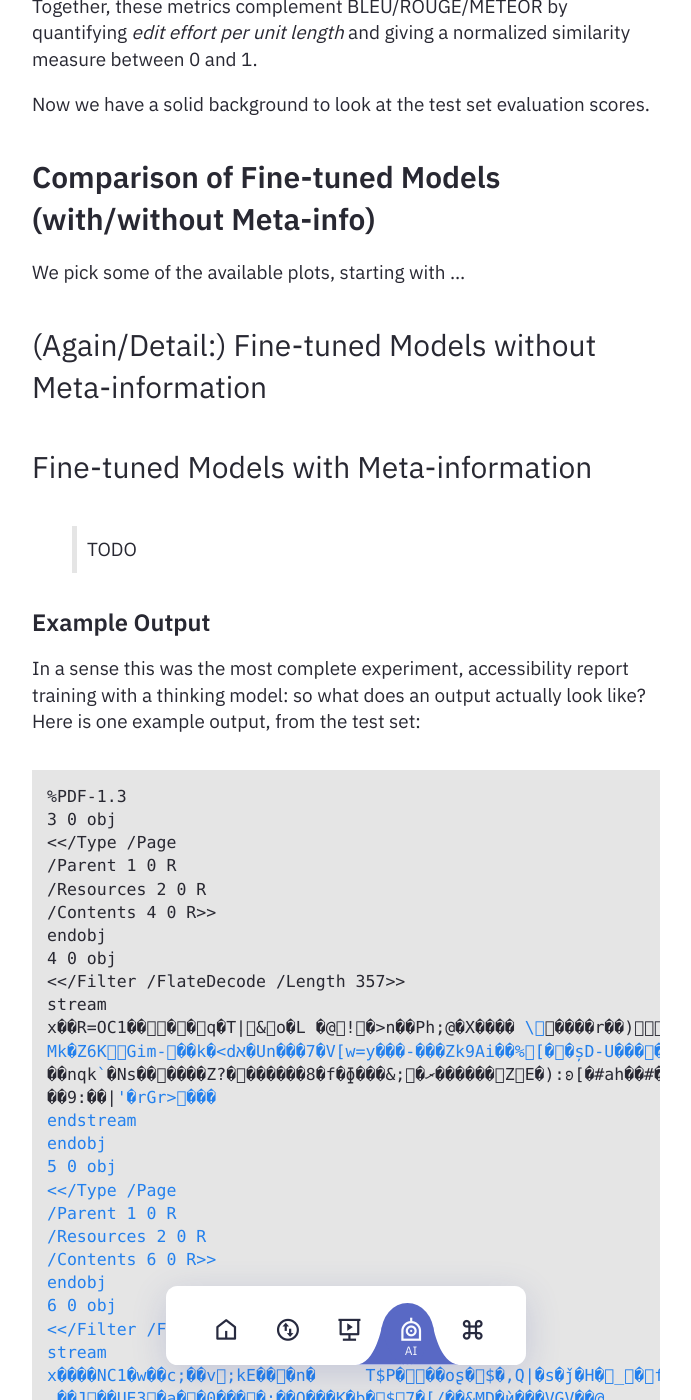
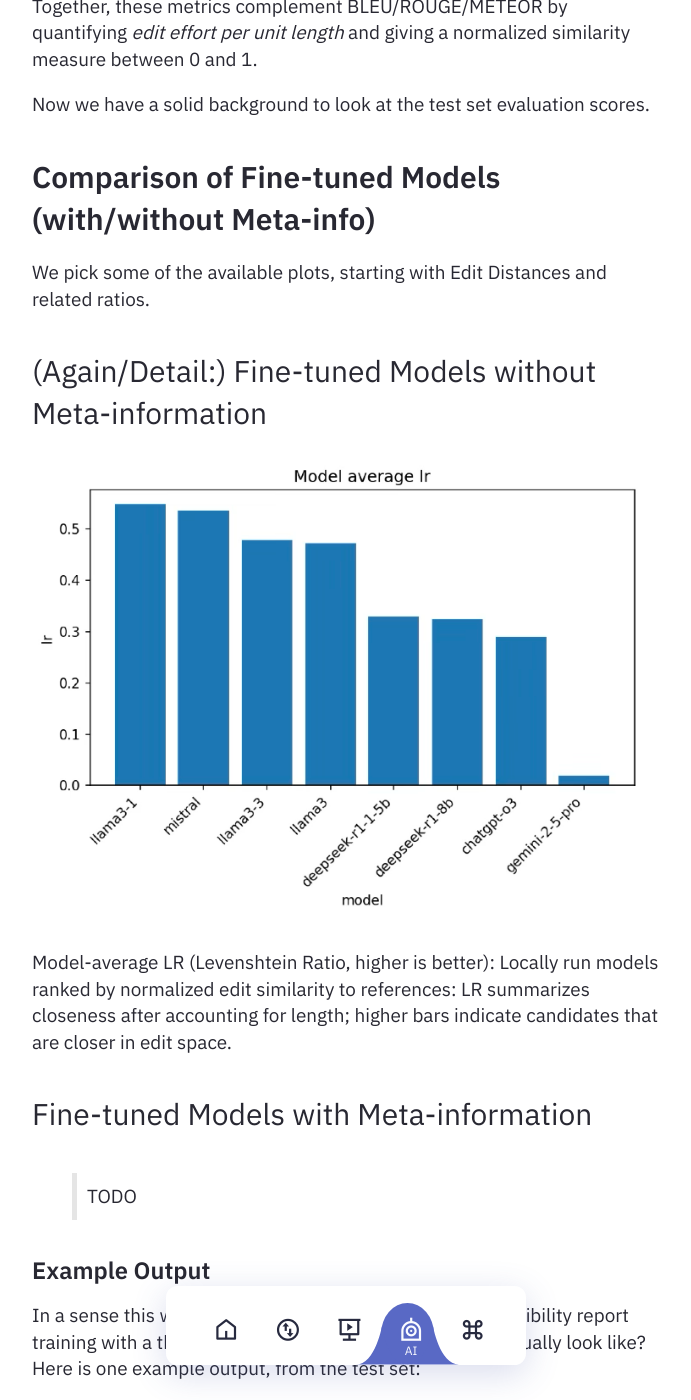
Before and after one commit to heseltime/heseltime.github.io, a Jekyll site: the page built from pages/barrier-free.md, in a window 1280 px wide and 1400 px high, scrolled down 18977 px. Shown: the whole window, without its empty margins (294-985 px from the left). Built offline with Jekyll 4.4.1, drawn with Linux system fonts in a browser that asks for light colours.

Commit message:
Add lr image

```diff
--- a/pages/barrier-free.md
+++ b/pages/barrier-free.md
@@ -699,11 +699,13 @@ Now we have a solid background to look at the test set evaluation scores.
 
 ## Comparison of Fine-tuned Models (with/without Meta-info)
 
-We pick some of the available plots, starting with ...
+We pick some of the available plots, starting with Edit Distances and related ratios.
 
 ### (Again/Detail:) Fine-tuned Models without Meta-information
 
+![Levensthein Ratios Local Models](/assets/img/barrier-free/lr-local.png)
 
+Model-average LR (Levenshtein Ratio, higher is better): Locally run models ranked by normalized edit similarity to references: LR summarizes closeness after accounting for length; higher bars indicate candidates that are closer in edit space.
 
 ### Fine-tuned Models with Meta-information
 
```
Also changed, not shown: assets/img/barrier-free/lr-local.png (added).
